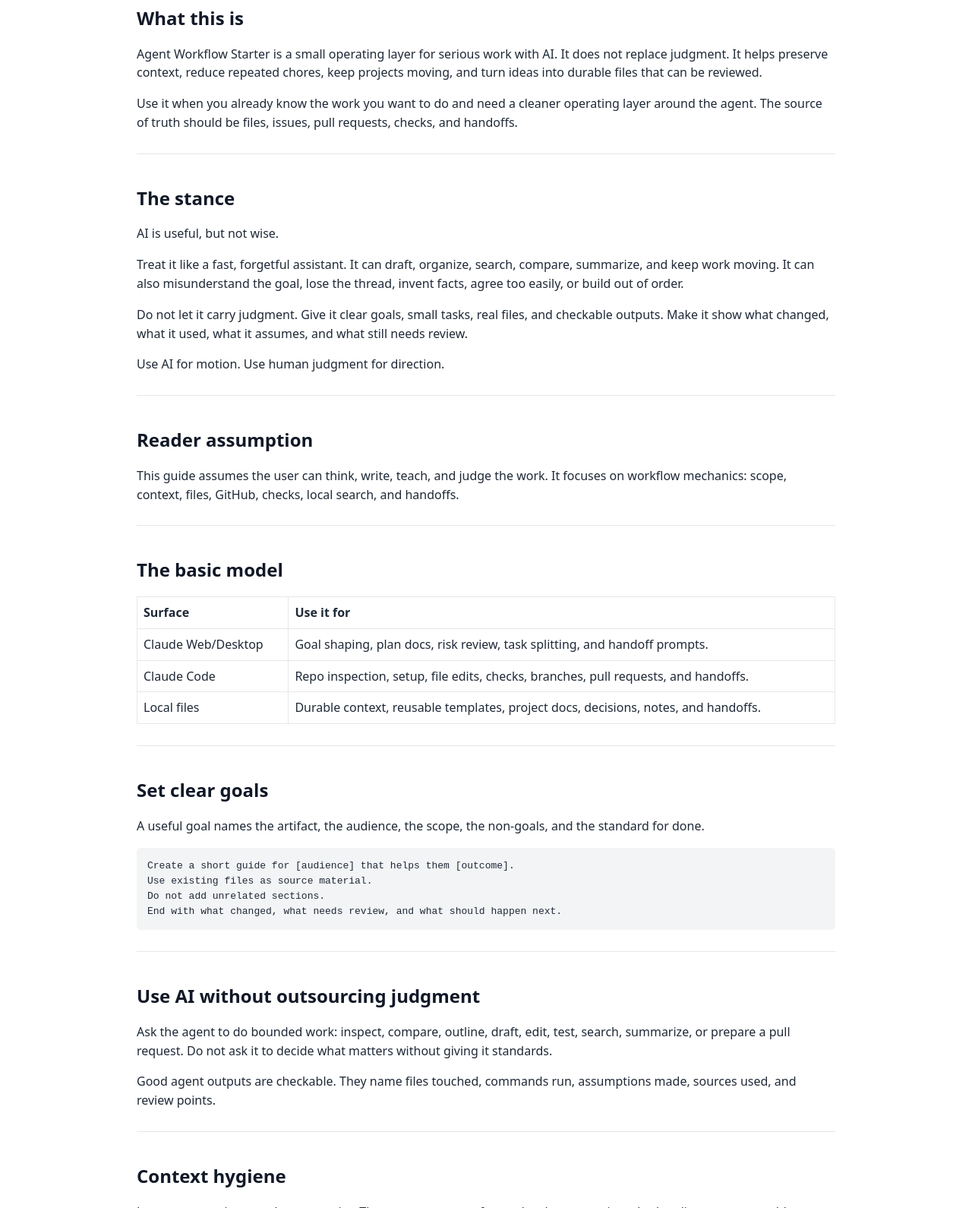
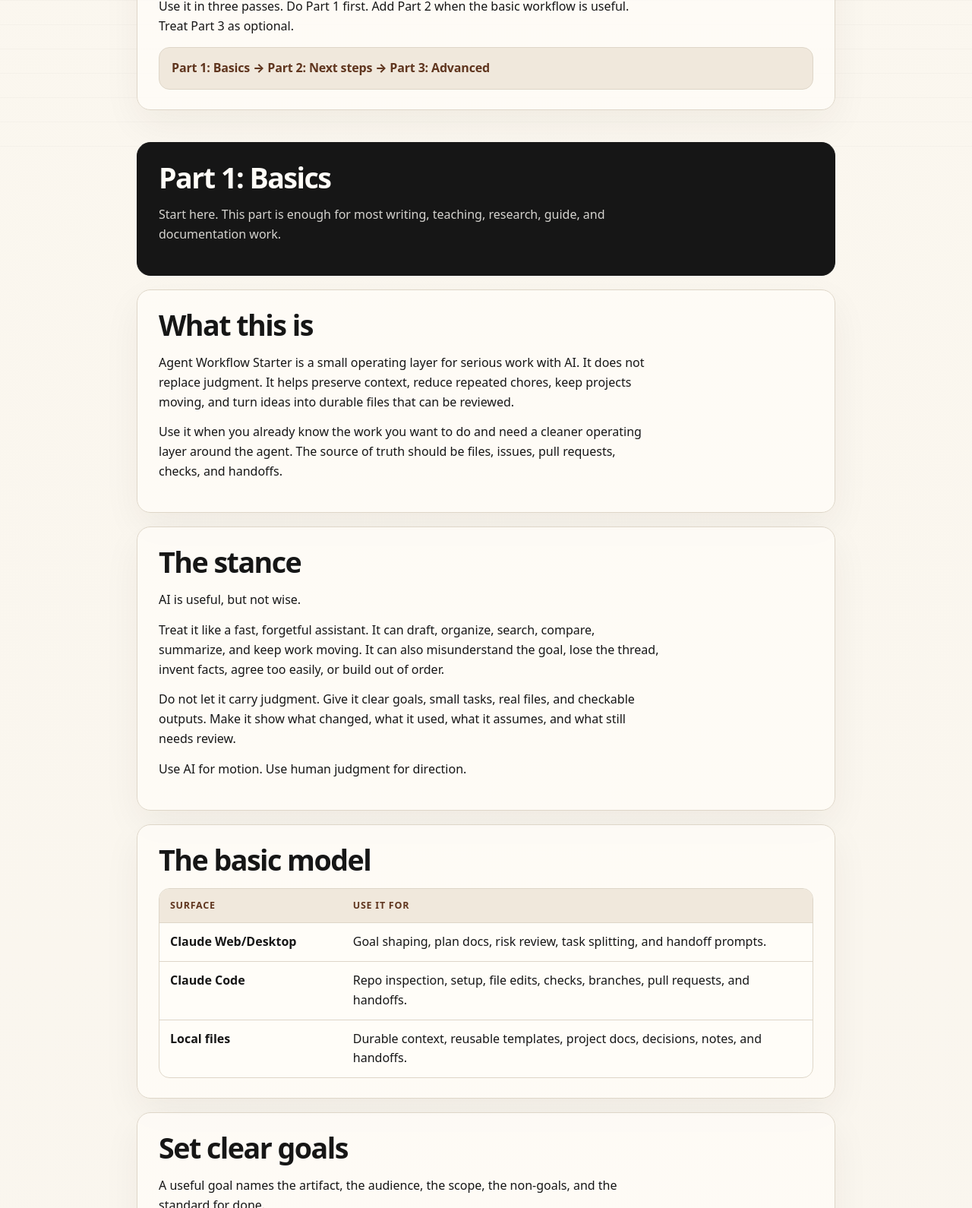
Before and after one commit to logohere/agent-workflow-starter, a website: page human-guide.html in a window 1280 px wide. Shown: the part 576-2166 px from the top of the page at 76% size. Drawn offline with Linux system fonts and the light colour scheme.

Commit message:
docs: polish human guide presentation

```diff
--- a/human-guide.html
+++ b/human-guide.html
@@ -5,16 +5,200 @@
   <meta name="viewport" content="width=device-width, initial-scale=1">
   <title>Agent Workflow Starter User Guide</title>
   <style>
-    body { font-family: system-ui, -apple-system, Segoe UI, sans-serif; line-height: 1.55; max-width: 920px; margin: 40px auto; padding: 0 20px; color: #1f2937; }
-    h1, h2, h3 { line-height: 1.2; color: #111827; }
-    .subtitle, .lede { color: #4b5563; font-size: 1.08rem; }
-    code, pre { background: #f3f4f6; border-radius: 6px; }
-    pre { padding: 14px; overflow-x: auto; }
-    code { padding: 1px 4px; }
-    section { border-top: 1px solid #e5e7eb; padding-top: 24px; margin-top: 28px; }
-    table { border-collapse: collapse; width: 100%; margin: 12px 0; }
-    th, td { border: 1px solid #e5e7eb; padding: 8px; text-align: left; vertical-align: top; }
-    .workflow { background: #f9fafb; border: 1px solid #e5e7eb; border-radius: 8px; padding: 12px; font-weight: 600; }
+    :root {
+      --bg: #f7f3ec;
+      --paper: #fffdf8;
+      --ink: #161616;
+      --muted: #5f5a50;
+      --line: #ded6c8;
+      --soft: #f0e8dc;
+      --accent: #9a5b2e;
+      --accent-dark: #5f351e;
+      --code: #201a16;
+    }
+
+    * { box-sizing: border-box; }
+    html { scroll-behavior: smooth; }
+
+    body {
+      margin: 0;
+      background:
+        radial-gradient(circle at top left, rgba(154, 91, 46, 0.14), transparent 34rem),
+        linear-gradient(180deg, #fbf7ef 0%, var(--bg) 100%);
+      color: var(--ink);
+      font-family: ui-sans-serif, system-ui, -apple-system, BlinkMacSystemFont, "Segoe UI", sans-serif;
+      line-height: 1.62;
+      -webkit-font-smoothing: antialiased;
+    }
+
+    body::before {
+      content: "";
+      position: fixed;
+      inset: 0;
+      pointer-events: none;
+      background-image: linear-gradient(rgba(22, 22, 22, 0.025) 1px, transparent 1px);
+      background-size: 100% 32px;
+    }
+
+    header, section {
+      width: min(920px, calc(100% - 40px));
+      margin-left: auto;
+      margin-right: auto;
+    }
+
+    header {
+      padding: 72px 0 34px;
+      border-bottom: 1px solid var(--line);
+    }
+
+    header::before {
+      content: "Lean agent workflow guide";
+      display: inline-block;
+      margin-bottom: 18px;
+      padding: 6px 10px;
+      border: 1px solid var(--line);
+      border-radius: 999px;
+      background: rgba(255, 253, 248, 0.74);
+      color: var(--accent-dark);
+      font-size: 0.78rem;
+      font-weight: 700;
+      letter-spacing: 0.08em;
+      text-transform: uppercase;
+    }
+
+    h1, h2, h3 { line-height: 1.08; color: var(--ink); }
+
+    h1 {
+      max-width: 760px;
+      margin: 0;
+      font-size: clamp(2.4rem, 7vw, 5.2rem);
+      letter-spacing: -0.065em;
+    }
+
+    h2 {
+      margin: 0 0 16px;
+      font-size: clamp(1.55rem, 3vw, 2.35rem);
+      letter-spacing: -0.04em;
+    }
+
+    p { margin: 0 0 14px; max-width: 72ch; }
+
+    .subtitle {
+      max-width: 760px;
+      margin: 22px 0 0;
+      color: var(--muted);
+      font-size: clamp(1.05rem, 2vw, 1.28rem);
+    }
+
+    section {
+      position: relative;
+      margin-top: 18px;
+      padding: 26px 28px;
+      border: 1px solid var(--line);
+      border-radius: 18px;
+      background: rgba(255, 253, 248, 0.72);
+      box-shadow: 0 18px 50px rgba(48, 36, 22, 0.055);
+    }
+
+    section:first-of-type { margin-top: 28px; }
+    section:last-of-type { margin-bottom: 72px; }
+
+    section[id^="part-"] {
+      margin-top: 42px;
+      background: var(--ink);
+      color: var(--paper);
+      border-color: var(--ink);
+      box-shadow: none;
+    }
+
+    section[id^="part-"] h2,
+    section[id^="part-"] p { color: var(--paper); }
+
+    section[id^="part-"] p { opacity: 0.82; }
+
+    code, pre {
+      font-family: ui-monospace, SFMono-Regular, Menlo, Monaco, Consolas, "Liberation Mono", monospace;
+    }
+
+    code {
+      padding: 2px 5px;
+      border-radius: 5px;
+      background: var(--soft);
+      color: var(--accent-dark);
+      font-size: 0.93em;
+    }
+
+    pre {
+      margin: 16px 0 0;
+      padding: 16px 18px;
+      overflow-x: auto;
+      border-radius: 14px;
+      background: var(--code);
+      color: #fff6e9;
+      font-size: 0.92rem;
+      line-height: 1.55;
+      white-space: pre-wrap;
+    }
+
+    table {
+      width: 100%;
+      margin: 16px 0 0;
+      border-collapse: separate;
+      border-spacing: 0;
+      overflow: hidden;
+      border: 1px solid var(--line);
+      border-radius: 14px;
+      background: var(--paper);
+    }
+
+    th, td {
+      padding: 12px 14px;
+      text-align: left;
+      vertical-align: top;
+      border-bottom: 1px solid var(--line);
+    }
+
+    th {
+      background: var(--soft);
+      color: var(--accent-dark);
+      font-size: 0.78rem;
+      letter-spacing: 0.06em;
+      text-transform: uppercase;
+    }
+
+    tr:last-child td { border-bottom: 0; }
+    td:first-child { width: 28%; font-weight: 700; }
+
+    ul { margin: 10px 0 0; padding-left: 20px; }
+    li { margin: 7px 0; }
+
+    .workflow {
+      margin-top: 14px;
+      padding: 14px 16px;
+      border: 1px solid var(--line);
+      border-radius: 14px;
+      background: var(--soft);
+      color: var(--accent-dark);
+      font-weight: 800;
+      letter-spacing: -0.01em;
+    }
+
+    .rule {
+      border-left: 5px solid var(--accent);
+    }
+
+    @media (max-width: 700px) {
+      header, section { width: min(100% - 28px, 920px); }
+      header { padding-top: 46px; }
+      section { padding: 22px 18px; border-radius: 14px; }
+      td:first-child { width: auto; }
+      table, tbody, tr, th, td { display: block; }
+      th { display: none; }
+      td { border-bottom: 0; padding: 10px 12px; }
+      tr { border-bottom: 1px solid var(--line); }
+      tr:last-child { border-bottom: 0; }
+      td:first-child { padding-bottom: 0; }
+    }
   </style>
 </head>
 <body>
@@ -29,7 +213,7 @@
     <div class="workflow">Part 1: Basics → Part 2: Next steps → Part 3: Advanced</div>
   </section>
 
-  <section>
+  <section id="part-1">
     <h2>Part 1: Basics</h2>
     <p>Start here. This part is enough for most writing, teaching, research, guide, and documentation work.</p>
   </section>
@@ -48,10 +232,6 @@
     <p>Use AI for motion. Use human judgment for direction.</p>
   </section>
 
-  <section>
-    <h2>Reader assumption</h2>
-    <p>This guide assumes the user can think, write, teach, and judge the work. It focuses on workflow mechanics: scope, context, files, GitHub, checks, local search, and handoffs.</p>
-  </section>
 
   <section>
     <h2>The basic model</h2>
@@ -105,7 +285,7 @@
     <p>Write the handoff, open a clean session, point it at the repo and the current issue or pull request, and continue from durable files.</p>
   </section>
 
-  <section>
+  <section id="part-2">
     <h2>Part 2: Next steps</h2>
     <p>Add this after the basics are working. This part makes work easier to review, repeat, and restart.</p>
   </section>
@@ -156,7 +336,7 @@
 npm run kb:search -- "handoff"</pre>
   </section>
 
-  <section>
+  <section id="part-3">
     <h2>Part 3: Advanced</h2>
     <p>Use this only when repeated friction justifies it. Do not install or enable advanced tools because they sound useful.</p>
   </section>
@@ -191,7 +371,7 @@
 Follow-ups:</pre>
   </section>
 
-  <section>
+  <section class="rule">
     <h2>The rule</h2>
     <p>Start simple. Add complexity only when it saves time, reduces drift, or improves reviewability.</p>
   </section>
```
